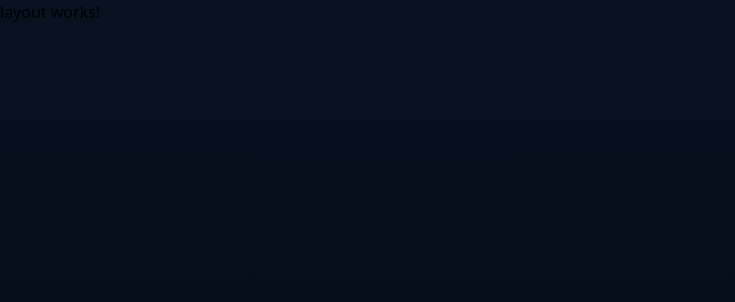
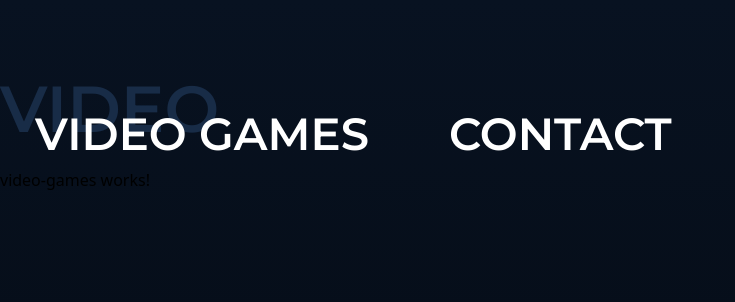
Before and after one commit to timewn1/angular-test, an Angular app: page / in a window 1280 px wide. Shown: the top 302 px of the page, without its empty margins (0-735 px from the left). Built offline with nearby package versions, Linux system fonts and the light colour scheme.

Commit message:
feat: add navbar to the project

```diff
--- a/src/app/layout/layout.component.html
+++ b/src/app/layout/layout.component.html
@@ -1 +1,4 @@
-<p>layout works!</p>
+<section>
+  <app-navbar></app-navbar>
+  <router-outlet></router-outlet>
+</section>
--- a/src/app/layout/layout.module.ts
+++ b/src/app/layout/layout.module.ts
@@ -3,9 +3,10 @@ import { CommonModule } from '@angular/common';
 import { RouterModule } from '@angular/router';
 
 import { LayoutComponent } from './layout.component';
+import { NavbarComponent } from './navbar/navbar.component';
 
 @NgModule({
-  declarations: [LayoutComponent],
+  declarations: [LayoutComponent, NavbarComponent],
   imports: [CommonModule, RouterModule],
   exports: [LayoutComponent],
 })
--- /dev/null
+++ b/src/app/layout/navbar/navbar.component.html
@@ -0,0 +1,10 @@
+<nav class="pt-100">
+  <div class="container">
+    <ul class="flex font-montserrat font-medium text-45 uppercase px-35">
+      <li class="relative mr-80" *ngFor="let item of navItems" [routerLink]="item.route">
+        <a class="text-white z-10 relative cursor-pointer">{{item.label}}</a>
+        <span class="opacity-0 text-dark text-65 absolute -left-35 bottom-10" routerLinkActive="opacity-100" [routerLinkActiveOptions]="{exact:true}" >{{item.shadow}}</span>
+      </li>
+    </ul>
+  </div>
+</nav>
--- /dev/null
+++ b/src/app/layout/navbar/navbar.component.ts
@@ -0,0 +1,17 @@
+import { Component, OnInit } from '@angular/core';
+
+@Component({
+  selector: 'app-navbar',
+  templateUrl: './navbar.component.html',
+  styleUrls: ['./navbar.component.scss'],
+})
+export class NavbarComponent implements OnInit {
+  navItems = [
+    { label: 'Video Games', route: '', shadow: 'Video' },
+    { label: 'Contact', route: 'contact', shadow: 'Contact' },
+  ];
+
+  constructor() {}
+
+  ngOnInit(): void {}
+}
```
Also changed, not shown: src/app/layout/navbar/navbar.component.scss (added), 1 other file (tests, documents, lock files or other folders).
